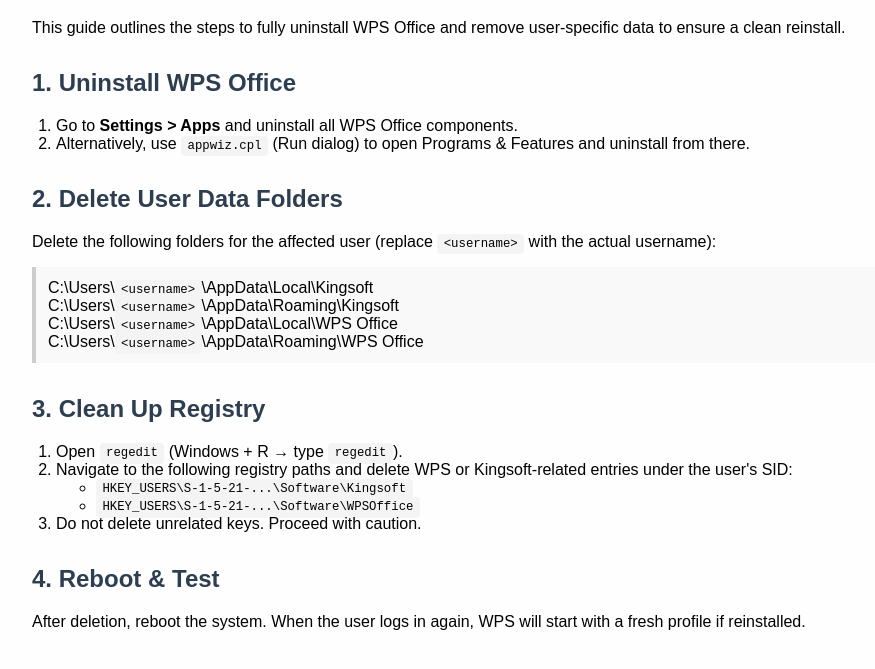
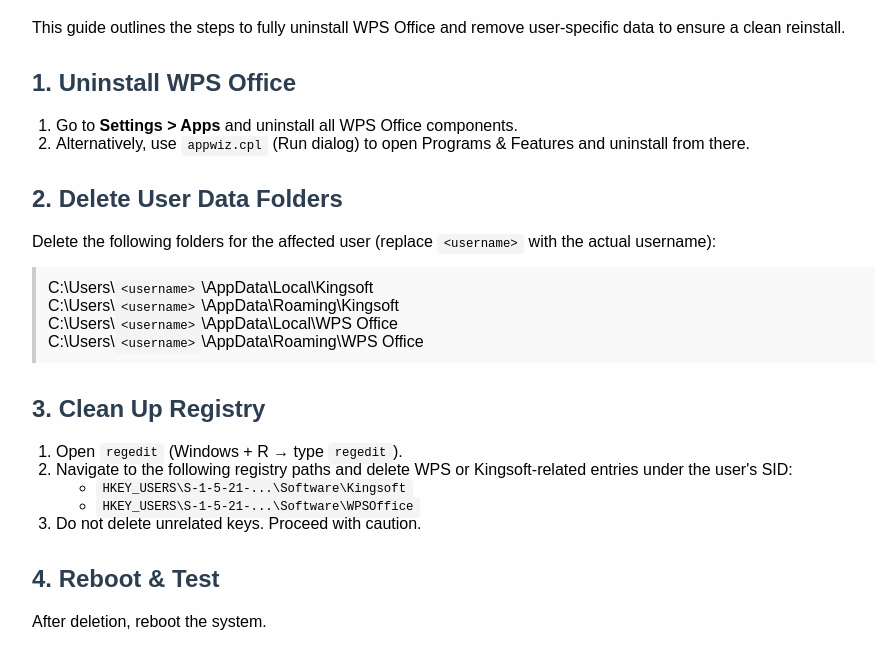
Before and after one commit to kudadonbe/tools, a plain HTML site: page docs/wps-removal.html in a window 1280 px wide. Shown: the part 101-770 px from the top of the page, without its empty margins (8-883 px from the left). Drawn offline with Linux system fonts and the light colour scheme.

Commit message:
Update page titles for consistency and simplify WPS Office removal instructions

```diff
--- a/docs/wps-removal.html
+++ b/docs/wps-removal.html
@@ -66,7 +66,7 @@
   </ol>
 
   <h2>4. Reboot & Test</h2>
-  <p>After deletion, reboot the system. When the user logs in again, WPS will start with a fresh profile if reinstalled.</p>
+  <p>After deletion, reboot the system.</p>
 
 </body>
 </html>
```
Also changed, not shown: docs/index.html (+1 -1 lines).
